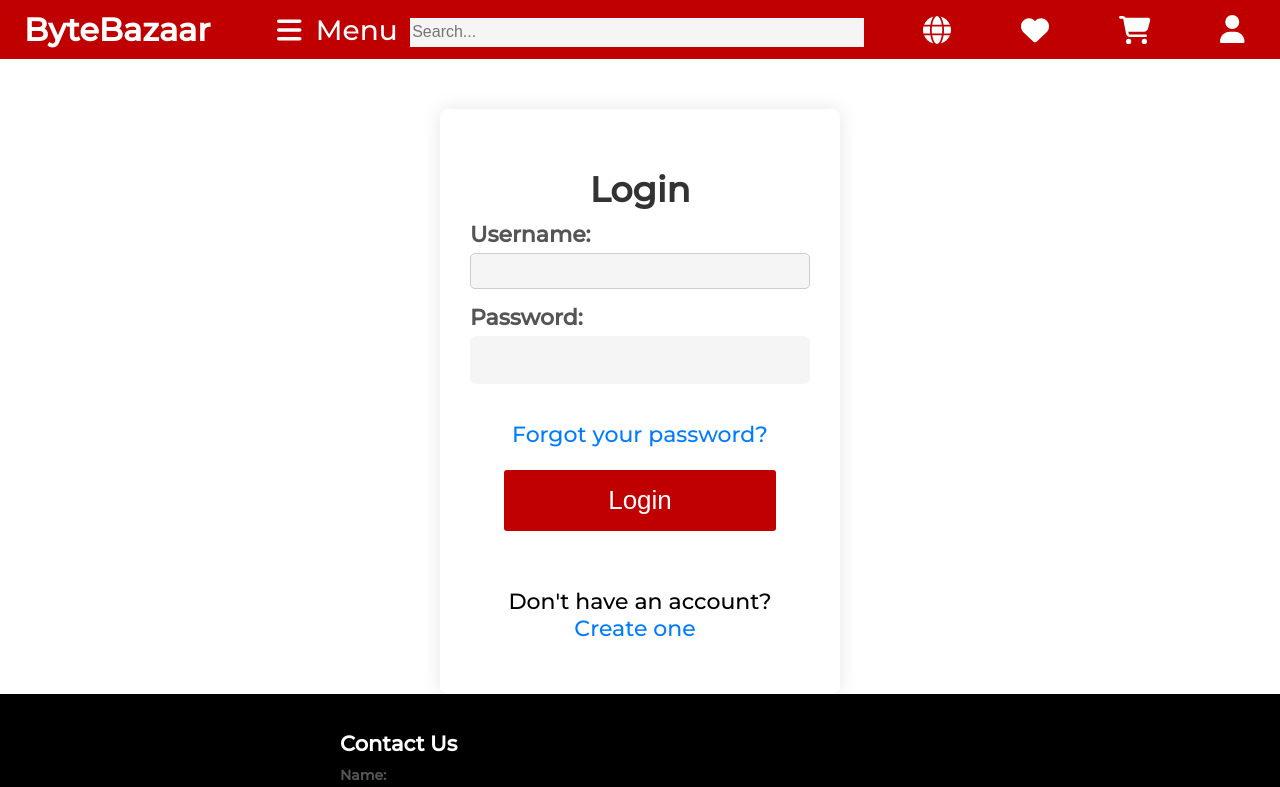
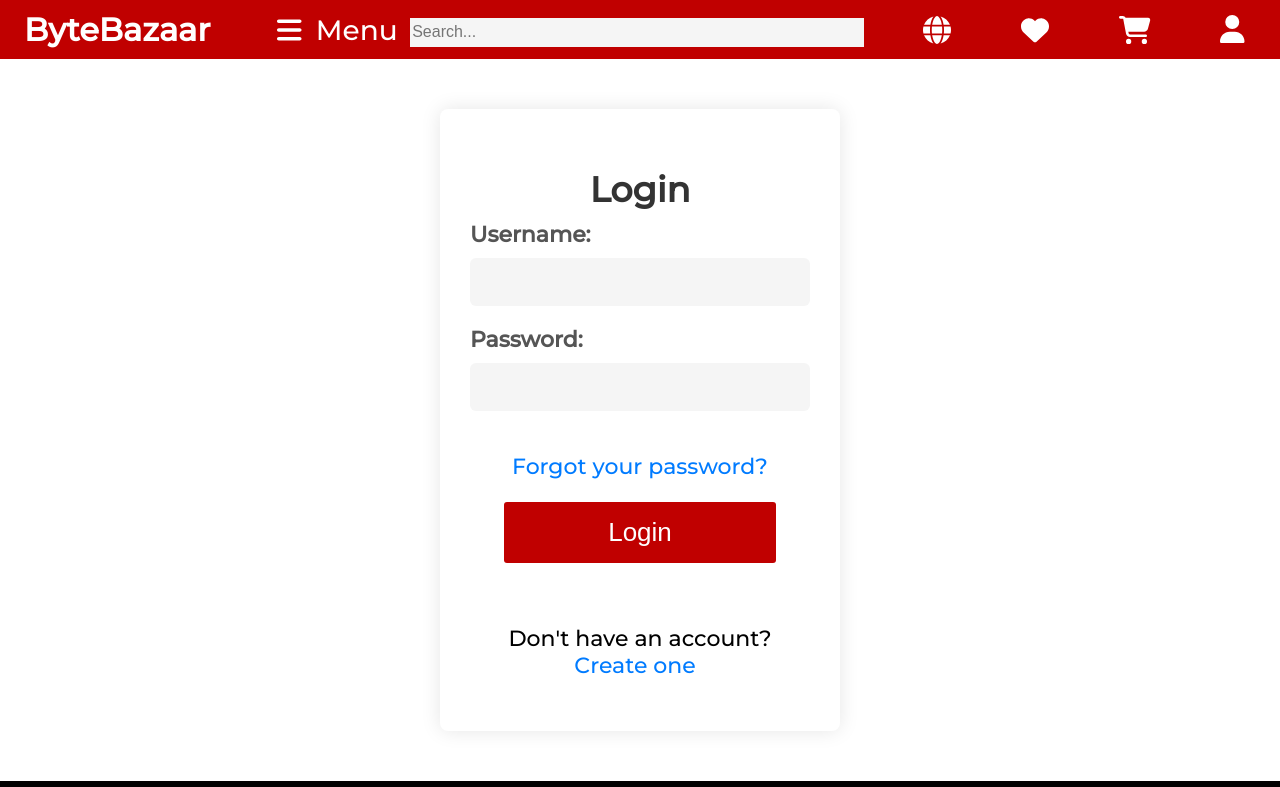
Before and after one commit to ValentinKardzhaliev/ByteBazaar, a React (Vite) app in the folder pc_shop_frontend/: page /login in a window 1280 px wide. Shown: the top 787 px of the page. Built offline with nearby package versions, Linux system fonts and the light colour scheme; no server answers.

Commit message:
Fixed classnames and css for the login page

```diff
--- a/pc_shop_frontend/src/components/Login/Login.css
+++ b/pc_shop_frontend/src/components/Login/Login.css
@@ -4,8 +4,7 @@
     box-shadow: 0 0 20px rgba(0, 0, 0, 0.1);
     padding: 30px;
     width: 400px;
-    margin: auto;
-    margin-top: 50px;
+    margin: 50px auto;
     text-align: center;
 }
 
@@ -20,11 +19,11 @@
     font-size: 22px;
 }
 
-.form-group {
+.login-form-group {
     margin-bottom: 20px;
 }
 
-.form-group label {
+.login-form-group label {
     font-weight: bold;
     margin-bottom: 10px;
     display: block;
@@ -32,7 +31,7 @@
     float: left;
 }
 
-.form-group input {
+.login-form-group input {
     padding: 15px;
     border: 1px solid #ccc;
     border-radius: 6px;
@@ -40,7 +39,7 @@
     font-size: 16px;
 }
 
-.form-group button {
+.login-form-group button {
     background-color: #C00000;
     color: #fff;
     padding: 15px;
@@ -52,31 +51,31 @@
     transition: background-color 0.3s;
 }
 
-.form-options {
+.login-form-options {
     margin-top: 20px;
 }
 
-.form-options a {
+.login-form-options a {
     color: #007bff;
     text-decoration: none;
     margin-right: 10px;
 }
 
-.form-options a:hover {
+.login-form-options a:hover {
     text-decoration: underline;
 }
 
-input[type=text],
-input[type=password] {
+.login-username,
+.login-password {
     background-color: #f5f5f5;
     border: 0px solid;
 }
 
-.forgot-password a {
+.login-forgot-password a {
     color: #007bff;
     text-decoration: none;
 }
 
-.forgot-password a:hover {
+.login-forgot-password a:hover {
     text-decoration: underline;
 }
--- a/pc_shop_frontend/src/components/Login/Login.jsx
+++ b/pc_shop_frontend/src/components/Login/Login.jsx
@@ -19,31 +19,33 @@ function Login() {
         <div className="login-container">
             <h2>Login</h2>
             <form className="login-form" onSubmit={loginHandler}>
-                <div className="form-group">
+                <div className="login-form-group">
                     <label htmlFor="username">Username:</label>
                     <input
+                        className='login-username'
                         type="text"
                         id="username"
                         name="username"
                         required
                     />
                 </div>
-                <div className="form-group">
+                <div className="login-form-group">
                     <label htmlFor="password">Password:</label>
                     <input
+                        className='login-password'
                         type="password"
                         id="password"
                         name="password"
                         required
                     />
                 </div>
-                <div className="form-group">
-                    <p className='forgot-password'>
+                <div className="login-form-group">
+                    <p className='login-forgot-password'>
                         <Link to="/forgot-password">Forgot your password?</Link>
                     </p>
                     <button type="submit">Login</button>
                 </div>
-                <div className="form-options">
+                <div className="login-form-options">
                     <p>
                         Don't have an account? <Link to="/register">Create one</Link>
                     </p>
```
